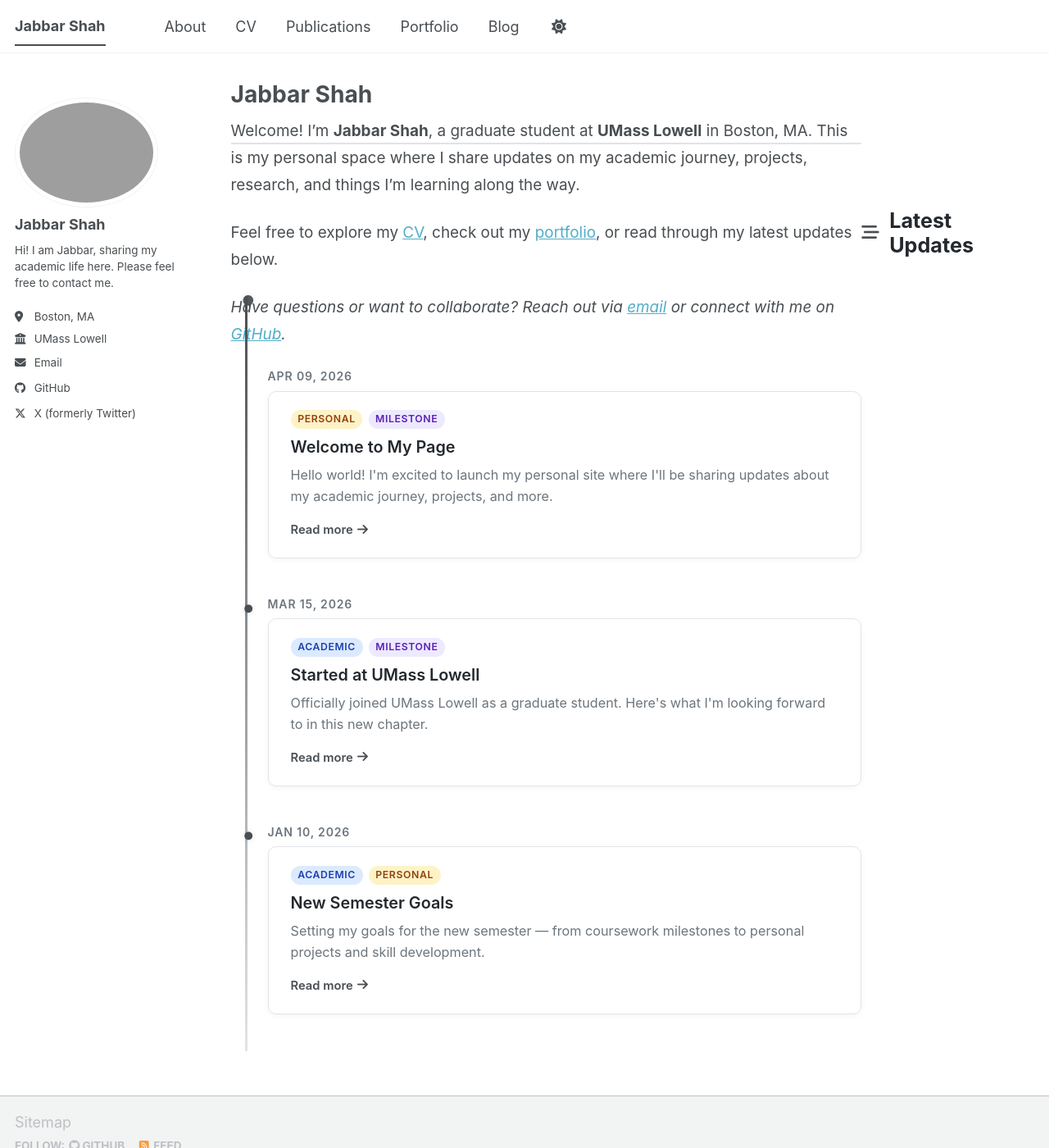
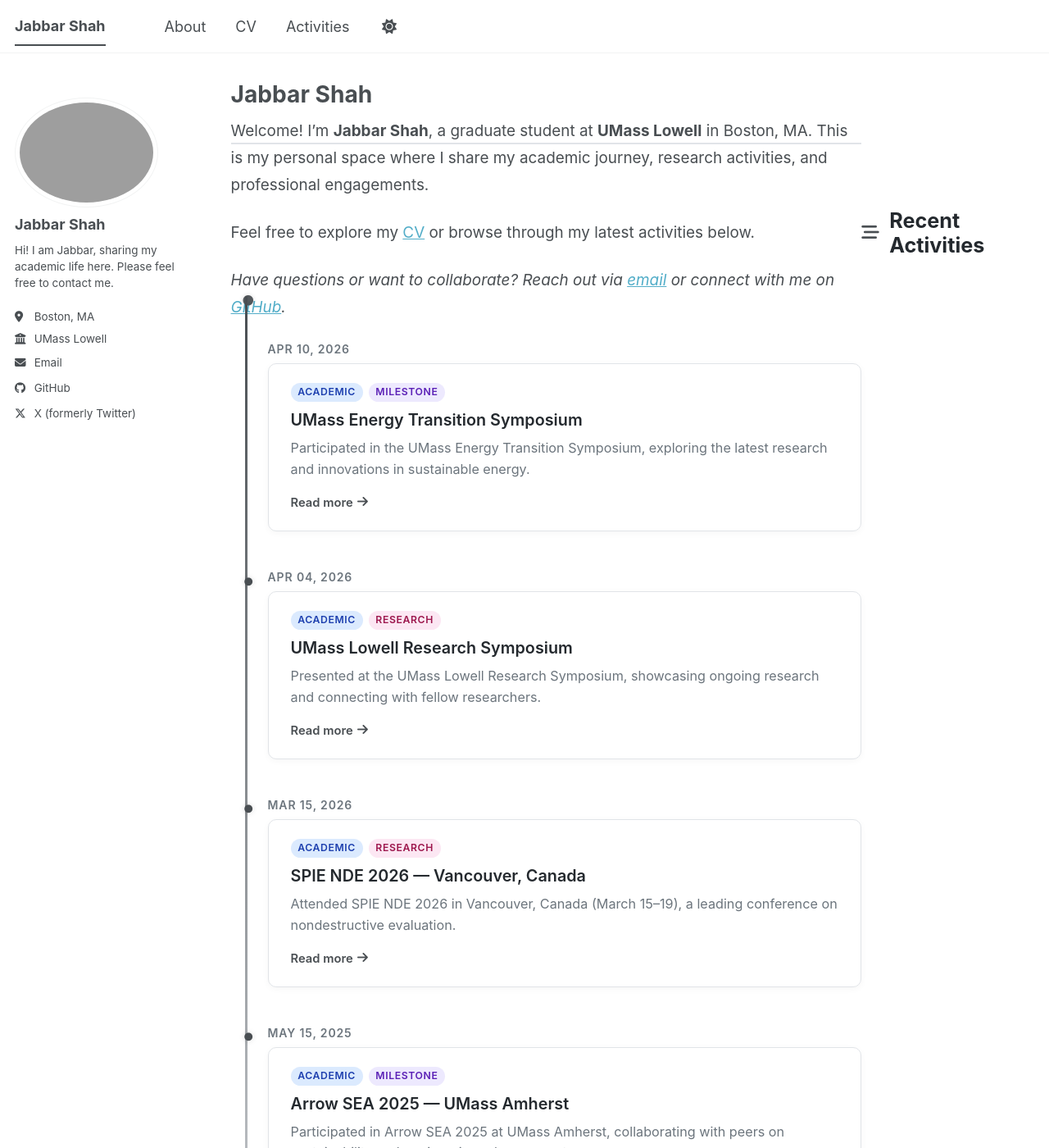
Before and after one commit to sjabbarshah/sjabbarshah.github.io, a Jekyll site: the page built from _pages/about.md, in a window 1280 px wide and 1400 px high. Shown: the whole window at 82% size. Built offline with Jekyll 4.4.1, drawn with Linux system fonts in a browser that asks for light colours; a script bundle is joined from its source files by our own code; library files that are not in the unit come from our copies; some of the changed text lies outside the part shown.

Commit message:
Update nav to About/CV/Activities, add real activity posts
- Simplified nav: About, CV, Activities (removed Blog, Portfolio, Publications)
- Replaced sample posts with 5 real activities:
  - UMass Energy Transition Symposium (Apr 10, 2026)
  - UMass Lowell Research Symposium (Apr 4, 2026)
  - SPIE NDE 2026, Vancouver (Mar 15-19, 2026)
  - Arrow SEA 2025, UMass Amherst (May 2025)
  - Windstar Poster Presentation
- Updated intro text and timeline heading to 'Recent Activities'

```diff
--- a/_data/navigation.yml
+++ b/_data/navigation.yml
@@ -1,5 +1,4 @@
 # Main navigation links shown in the site header.
-# Reordered for a personal portfolio with timeline landing page.
 
 main:
   - title: "About"
@@ -8,11 +7,5 @@ main:
   - title: "CV"
     url: /cv/
 
-  - title: "Publications"
-    url: /publications/
-
-  - title: "Portfolio"
-    url: /portfolio/
-
-  - title: "Blog"
+  - title: "Activities"
     url: /year-archive/
--- a/_layouts/home-timeline.html
+++ b/_layouts/home-timeline.html
@@ -24,7 +24,7 @@ layout: default
       <!-- Timeline Section -->
       <section class="timeline-section">
         <h2 class="timeline-heading">
-          <i class="fa fa-stream" aria-hidden="true"></i> Latest Updates
+          <i class="fa fa-stream" aria-hidden="true"></i> Recent Activities
         </h2>
 
         <div class="timeline">
--- a/_pages/about.md
+++ b/_pages/about.md
@@ -8,8 +8,8 @@ redirect_from:
   - /about.html
 ---
 
-Welcome! I'm **Jabbar Shah**, a graduate student at **UMass Lowell** in Boston, MA. This is my personal space where I share updates on my academic journey, projects, research, and things I'm learning along the way.
+Welcome! I'm **Jabbar Shah**, a graduate student at **UMass Lowell** in Boston, MA. This is my personal space where I share my academic journey, research activities, and professional engagements.
 
-Feel free to explore my [CV](/cv/), check out my [portfolio](/portfolio/), or read through my latest updates below.
+Feel free to explore my [CV](/cv/) or browse through my latest activities below.
 
 *Have questions or want to collaborate? Reach out via [email](mailto:syed_jabbarshah@student.uml.edu) or connect with me on [GitHub](https://github.com/khandriod).*
--- /dev/null
+++ b/_posts/2025-04-01-windstar-poster-presentation.md
@@ -0,0 +1,10 @@
+---
+title: "Windstar Poster Presentation"
+date: 2025-04-01
+tags:
+  - academic
+  - research
+excerpt: "Delivered a poster presentation at the Windstar event, presenting research findings to a multidisciplinary audience."
+---
+
+Delivered a **poster presentation** at the **Windstar** event, presenting research findings to a multidisciplinary audience and receiving valuable feedback from peers and experts.
--- /dev/null
+++ b/_posts/2025-05-15-arrow-sea-2025.md
@@ -0,0 +1,10 @@
+---
+title: "Arrow SEA 2025 — UMass Amherst"
+date: 2025-05-15
+tags:
+  - academic
+  - milestone
+excerpt: "Participated in Arrow SEA 2025 at UMass Amherst, collaborating with peers on sustainability and engineering advancements."
+---
+
+Participated in **Arrow SEA 2025** at **UMass Amherst**, collaborating with peers and researchers on sustainability and engineering advancements.
--- a/_posts/2026-01-10-new-semester-goals.md
+++ /dev/null
@@ -1,30 +0,0 @@
----
-title: "New Semester Goals"
-date: 2026-01-10
-tags:
-  - academic
-  - personal
-excerpt: "Setting my goals for the new semester — from coursework milestones to personal projects and skill development."
----
-
-A new semester means new goals! Here's what I'm aiming to accomplish over the coming months. ✨
-
-## Academic Goals
-
-- **Excel in coursework** — Maintain strong grades while deeply understanding the material
-- **Start research exploration** — Identify potential research areas and advisors
-- **Attend seminars & talks** — Engage with the broader academic community
-
-## Technical Goals
-
-- **Build portfolio projects** — Develop projects that showcase my skills
-- **Learn new tools & frameworks** — Stay current with industry trends
-- **Contribute to open source** — Give back to the community
-
-## Personal Goals
-
-- **Network actively** — Connect with professors, peers, and industry professionals
-- **Document my journey** — Keep this site updated with my progress
-- **Maintain work-life balance** — Stay healthy and enjoy the experience
-
-Here's to a productive and fulfilling semester! 🚀
--- /dev/null
+++ b/_posts/2026-03-15-spie-nde-2026.md
@@ -0,0 +1,10 @@
+---
+title: "SPIE NDE 2026 — Vancouver, Canada"
+date: 2026-03-15
+tags:
+  - academic
+  - research
+excerpt: "Attended SPIE NDE 2026 in Vancouver, Canada (March 15–19), a leading conference on nondestructive evaluation."
+---
+
+Attended **SPIE NDE 2026** in **Vancouver, Canada** (March 15–19), a premier international conference on nondestructive evaluation, engaging with cutting-edge research in sensing, imaging, and inspection technologies.
--- a/_posts/2026-03-15-started-at-umass-lowell.md
+++ /dev/null
@@ -1,25 +0,0 @@
----
-title: "Started at UMass Lowell"
-date: 2026-03-15
-tags:
-  - academic
-  - milestone
-excerpt: "Officially joined UMass Lowell as a graduate student. Here's what I'm looking forward to in this new chapter."
----
-
-I'm thrilled to share that I've officially started my journey as a graduate student at **UMass Lowell** in Boston, MA! 🎓
-
-## The new chapter
-
-Moving to Boston has been an incredible experience. The campus, the people, and the academic environment here are truly inspiring. I'm looking forward to:
-
-- Diving deep into my coursework
-- Exploring research opportunities
-- Collaborating with talented peers and faculty
-- Being part of the vibrant tech community in the Boston area
-
-## First impressions
-
-The university has a great blend of academic rigor and practical focus. I'm particularly excited about the resources available for graduate students and the supportive community I've already started building.
-
-More updates coming soon as I settle into the semester!
--- /dev/null
+++ b/_posts/2026-04-04-umass-lowell-research-symposium.md
@@ -0,0 +1,10 @@
+---
+title: "UMass Lowell Research Symposium"
+date: 2026-04-04
+tags:
+  - academic
+  - research
+excerpt: "Presented at the UMass Lowell Research Symposium, showcasing ongoing research and connecting with fellow researchers."
+---
+
+Presented at the **UMass Lowell Research Symposium**, showcasing ongoing research and connecting with fellow researchers across disciplines.
--- a/_posts/2026-04-09-welcome-to-my-page.md
+++ /dev/null
@@ -1,23 +0,0 @@
----
-title: "Welcome to My Page"
-date: 2026-04-09
-tags:
-  - personal
-  - milestone
-excerpt: "Hello world! I'm excited to launch my personal site where I'll be sharing updates about my academic journey, projects, and more."
----
-
-Hello world! 👋 I'm excited to launch my personal site where I'll be sharing updates about my academic journey, projects, and more.
-
-## What you'll find here
-
-This site serves as my digital home — a place to:
-
-- **Share updates** on my academic life at UMass Lowell
-- **Showcase projects** I'm working on
-- **Document learnings** from courses, workshops, and research
-- **Connect** with fellow students and researchers
-
-## Stay tuned
-
-I'll be posting regularly about my progress, interesting problems I'm solving, and resources I find helpful. Feel free to reach out if you'd like to collaborate or just chat!
--- /dev/null
+++ b/_posts/2026-04-10-umass-energy-transition-symposium.md
@@ -0,0 +1,10 @@
+---
+title: "UMass Energy Transition Symposium"
+date: 2026-04-10
+tags:
+  - academic
+  - milestone
+excerpt: "Participated in the UMass Energy Transition Symposium, exploring the latest research and innovations in sustainable energy."
+---
+
+Participated in the **UMass Energy Transition Symposium**, engaging with researchers and industry leaders on the latest developments in sustainable energy and clean technology transitions.
```
